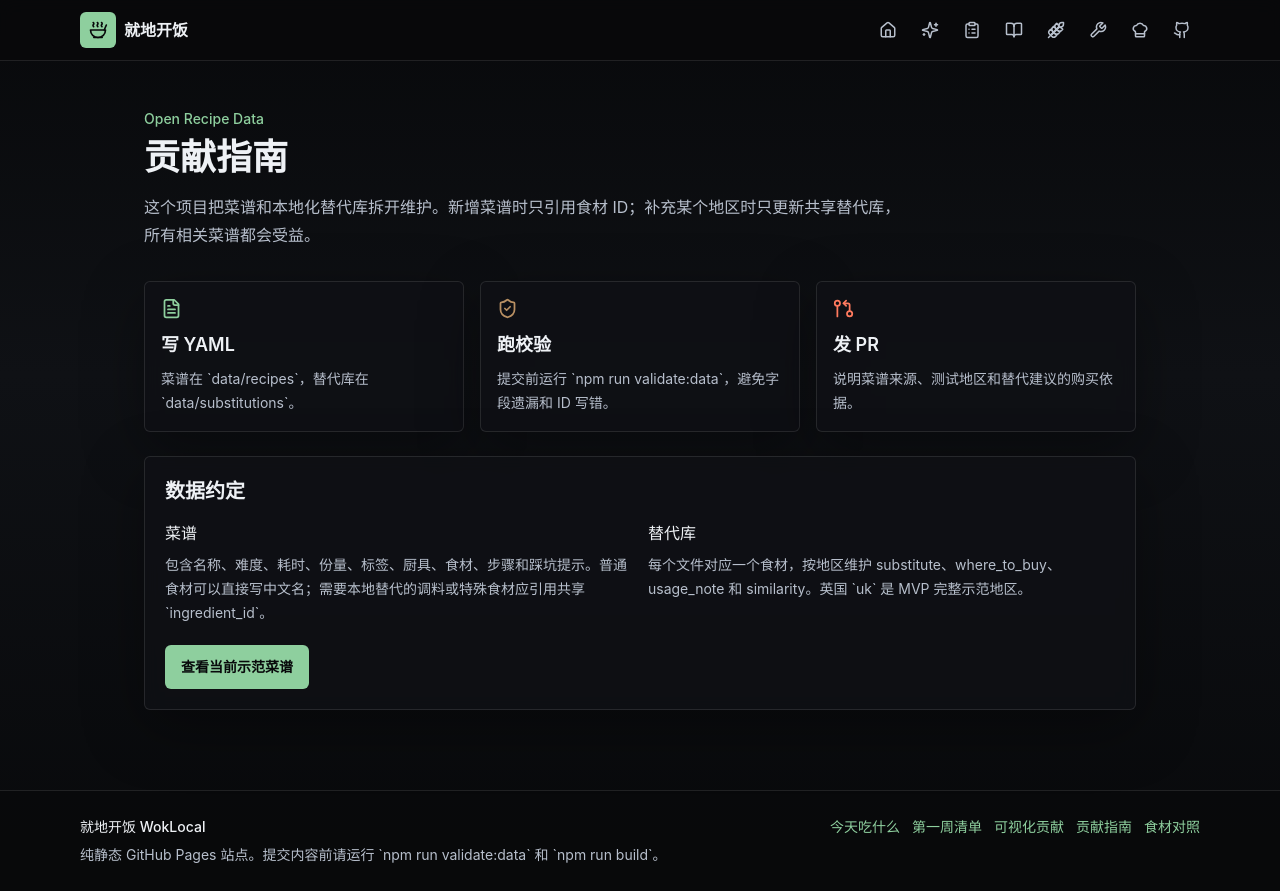
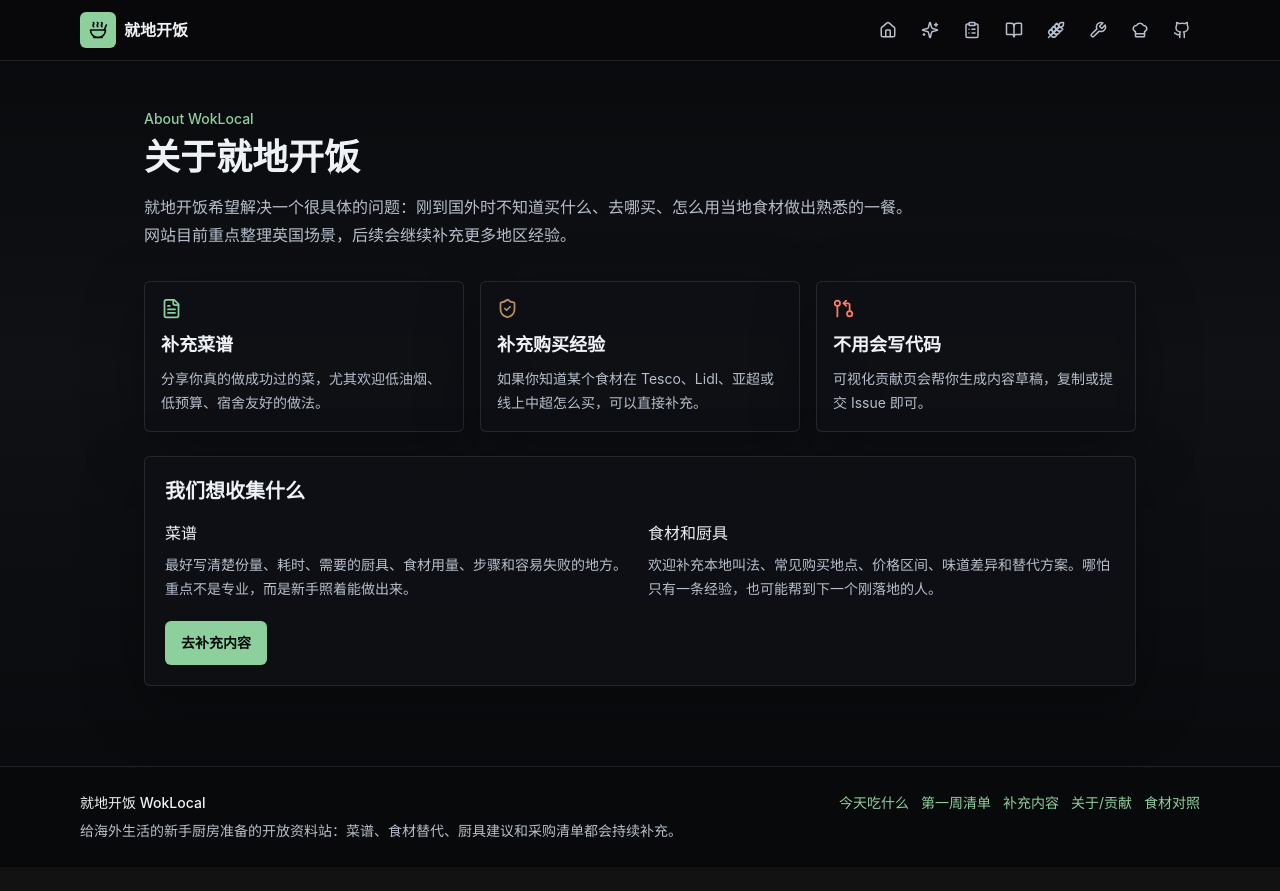
Before and after one commit to SunRichardSKT/WokLocal, a Next.js app: page /about in a window 1280 px wide. After the commit the page ends 867 px from the top, so only its background shows below. Built offline with nearby package versions, Linux system fonts and the light colour scheme; no server answers.

Commit message:
Polish public-facing site copy

```diff
--- a/app/about/page.tsx
+++ b/app/about/page.tsx
@@ -2,58 +2,58 @@ import Link from "next/link";
 import { FileText, GitPullRequestArrow, ShieldCheck } from "lucide-react";
 
 export const metadata = {
-  title: "贡献指南 | 就地开饭",
-  description: "了解如何为就地开饭贡献菜谱和地区替代食材信息。"
+  title: "关于与贡献 | 就地开饭",
+  description: "了解就地开饭如何帮助海外留学生快速搭建厨房，也欢迎补充菜谱、食材替代和厨具购买经验。"
 };
 
 export default function AboutPage() {
   return (
     <div className="mx-auto max-w-5xl px-4 py-6 sm:py-8">
       <section className="py-4">
-        <p className="text-sm font-medium text-scallion">Open Recipe Data</p>
-        <h1 className="mt-2 text-3xl font-semibold tracking-normal text-ink-100 sm:text-4xl">贡献指南</h1>
+        <p className="text-sm font-medium text-scallion">About WokLocal</p>
+        <h1 className="mt-2 text-3xl font-semibold tracking-normal text-ink-100 sm:text-4xl">关于就地开饭</h1>
         <p className="mt-4 max-w-3xl text-base leading-7 text-ink-300">
-          这个项目把菜谱和本地化替代库拆开维护。新增菜谱时只引用食材 ID；补充某个地区时只更新共享替代库，所有相关菜谱都会受益。
+          就地开饭希望解决一个很具体的问题：刚到国外时不知道买什么、去哪买、怎么用当地食材做出熟悉的一餐。网站目前重点整理英国场景，后续会继续补充更多地区经验。
         </p>
       </section>
 
       <section className="mt-4 grid gap-4 md:grid-cols-3">
         <div className="surface rounded-md p-4">
           <FileText className="text-scallion" size={21} aria-hidden="true" />
-          <h2 className="mt-3 text-lg font-semibold text-ink-100">写 YAML</h2>
-          <p className="mt-2 text-sm leading-6 text-ink-300">菜谱在 `data/recipes`，替代库在 `data/substitutions`。</p>
+          <h2 className="mt-3 text-lg font-semibold text-ink-100">补充菜谱</h2>
+          <p className="mt-2 text-sm leading-6 text-ink-300">分享你真的做成功过的菜，尤其欢迎低油烟、低预算、宿舍友好的做法。</p>
         </div>
         <div className="surface rounded-md p-4">
           <ShieldCheck className="text-soy" size={21} aria-hidden="true" />
-          <h2 className="mt-3 text-lg font-semibold text-ink-100">跑校验</h2>
-          <p className="mt-2 text-sm leading-6 text-ink-300">提交前运行 `npm run validate:data`，避免字段遗漏和 ID 写错。</p>
+          <h2 className="mt-3 text-lg font-semibold text-ink-100">补充购买经验</h2>
+          <p className="mt-2 text-sm leading-6 text-ink-300">如果你知道某个食材在 Tesco、Lidl、亚超或线上中超怎么买，可以直接补充。</p>
         </div>
         <div className="surface rounded-md p-4">
           <GitPullRequestArrow className="text-chili" size={21} aria-hidden="true" />
-          <h2 className="mt-3 text-lg font-semibold text-ink-100">发 PR</h2>
-          <p className="mt-2 text-sm leading-6 text-ink-300">说明菜谱来源、测试地区和替代建议的购买依据。</p>
+          <h2 className="mt-3 text-lg font-semibold text-ink-100">不用会写代码</h2>
+          <p className="mt-2 text-sm leading-6 text-ink-300">可视化贡献页会帮你生成内容草稿，复制或提交 Issue 即可。</p>
         </div>
       </section>
 
       <section className="surface mt-6 rounded-md p-5">
-        <h2 className="text-xl font-semibold text-ink-100">数据约定</h2>
+        <h2 className="text-xl font-semibold text-ink-100">我们想收集什么</h2>
         <div className="mt-4 grid gap-4 md:grid-cols-2">
           <div>
             <h3 className="font-medium text-ink-100">菜谱</h3>
             <p className="mt-2 text-sm leading-6 text-ink-300">
-              包含名称、难度、耗时、份量、标签、厨具、食材、步骤和踩坑提示。普通食材可以直接写中文名；需要本地替代的调料或特殊食材应引用共享 `ingredient_id`。
+              最好写清楚份量、耗时、需要的厨具、食材用量、步骤和容易失败的地方。重点不是专业，而是新手照着能做出来。
             </p>
           </div>
           <div>
-            <h3 className="font-medium text-ink-100">替代库</h3>
+            <h3 className="font-medium text-ink-100">食材和厨具</h3>
             <p className="mt-2 text-sm leading-6 text-ink-300">
-              每个文件对应一个食材，按地区维护 substitute、where_to_buy、usage_note 和 similarity。英国 `uk` 是 MVP 完整示范地区。
+              欢迎补充本地叫法、常见购买地点、价格区间、味道差异和替代方案。哪怕只有一条经验，也可能帮到下一个刚落地的人。
             </p>
           </div>
         </div>
         <div className="mt-5">
-          <Link className="inline-flex items-center justify-center rounded-md bg-scallion px-4 py-3 text-sm font-semibold text-ink-950 hover:bg-scallion/90" href="/recipes/">
-            查看当前示范菜谱
+          <Link className="inline-flex items-center justify-center rounded-md bg-scallion px-4 py-3 text-sm font-semibold text-ink-950 hover:bg-scallion/90" href="/contribute/">
+            去补充内容
           </Link>
         </div>
       </section>
--- a/app/contribute/page.tsx
+++ b/app/contribute/page.tsx
@@ -2,8 +2,8 @@ import { ContributionGenerator } from "@/components/contribution-generator";
 import { getEquipment, getIngredients } from "@/lib/data";
 
 export const metadata = {
-  title: "可视化贡献 | 就地开饭",
-  description: "通过表单生成菜谱、食材替代和厨具建议 YAML，并提交到 GitHub Issue。"
+  title: "补充内容 | 就地开饭",
+  description: "不用会写代码，也可以为就地开饭补充菜谱、食材替代和厨具购买经验。"
 };
 
 export default function ContributePage() {
@@ -14,9 +14,9 @@ export default function ContributePage() {
     <div className="mx-auto max-w-6xl px-4 py-6 sm:py-8">
       <section className="mb-6">
         <p className="text-sm font-medium text-scallion">No-code Contribution</p>
-        <h1 className="mt-2 text-3xl font-semibold tracking-normal text-ink-100 sm:text-4xl">可视化贡献</h1>
+        <h1 className="mt-2 text-3xl font-semibold tracking-normal text-ink-100 sm:text-4xl">补充内容</h1>
         <p className="mt-3 max-w-2xl text-sm leading-6 text-ink-300">
-          这里不会直接上传或改动仓库，只帮你把内容整理成标准 YAML 和 GitHub Issue 文本。复制、下载或打开 Issue 后，维护者再审核整理。
+          分享一道你做成功过的菜、一个靠谱替代食材，或者一条厨具购买经验。页面会帮你整理成可提交的内容草稿，不会直接上传或改动仓库。
         </p>
       </section>
       <ContributionGenerator ingredients={ingredients} equipmentItems={equipmentItems} />
--- a/app/layout.tsx
+++ b/app/layout.tsx
@@ -6,17 +6,17 @@ import "./globals.css";
 export const metadata: Metadata = {
   metadataBase: new URL(process.env.NEXT_PUBLIC_SITE_URL ?? "http://localhost:3000"),
   title: "就地开饭 WokLocal",
-  description: "面向海外新生的本地化厨房知识库：菜谱、替代食材、厨具和落地购买建议。",
+  description: "给海外留学生和刚搬到国外的人用的厨房指南：查菜谱、找本地替代食材、买基础厨具，先把饭做起来。",
   openGraph: {
     title: "就地开饭 WokLocal",
-    description: "按地区查本地替代食材、厨具购买建议和留学生厨房菜。",
+    description: "从第一周采购清单到快手菜谱，帮你用当地超市买得到的东西做出熟悉的一餐。",
     type: "website",
     locale: "zh_CN"
   },
   twitter: {
     card: "summary",
     title: "就地开饭 WokLocal",
-    description: "面向海外新生的本地化厨房知识库。"
+    description: "海外生活厨房指南：菜谱、替代食材、厨具和采购建议。"
   }
 };
 
--- a/app/page.tsx
+++ b/app/page.tsx
@@ -13,10 +13,10 @@ export default function HomePage() {
     <div className="mx-auto max-w-6xl px-4 py-6 sm:py-10">
       <section className="grid gap-6 lg:grid-cols-[minmax(0,1fr)_22rem] lg:items-end">
         <div className="py-4">
-          <p className="text-sm font-medium text-scallion">给刚到海外的新手做饭者</p>
+          <p className="text-sm font-medium text-scallion">海外生活厨房指南</p>
           <h1 className="mt-3 max-w-3xl text-4xl font-semibold tracking-normal text-ink-100 sm:text-5xl">就地开饭 WokLocal</h1>
           <p className="mt-5 max-w-2xl text-base leading-7 text-ink-300">
-            每道菜保留标准做法，也标出在当地超市能买到的替代食材、购买位置和味道差异。先从英国示范数据跑通，再让社区慢慢补齐更多地区。
+            给留学生、交换生和刚搬到国外的人用。这里整理了快手菜谱、当地超市替代食材、基础厨具和第一周采购清单，帮你用买得到的东西先把饭做起来。
           </p>
           <div className="mt-6 flex flex-col gap-3 sm:flex-row">
             <Link className="inline-flex items-center justify-center gap-2 rounded-md bg-scallion px-4 py-3 text-sm font-semibold text-ink-950 transition hover:bg-scallion/90" href="/recipes/">
@@ -28,7 +28,7 @@ export default function HomePage() {
               <Sparkles size={16} aria-hidden="true" />
             </Link>
             <Link className="inline-flex items-center justify-center gap-2 rounded-md border border-white/10 bg-white/[0.04] px-4 py-3 text-sm font-semibold text-ink-100 transition hover:bg-white/[0.08]" href="/about/">
-              贡献指南
+              了解项目
             </Link>
           </div>
         </div>
@@ -45,7 +45,7 @@ export default function HomePage() {
         <Link href="/ingredients/" className="surface rounded-md p-4 transition hover:border-scallion/40">
           <Wheat className="text-scallion" size={20} aria-hidden="true" />
           <p className="mt-3 text-2xl font-semibold text-ink-100">食材对照</p>
-          <p className="mt-1 text-sm leading-6 text-ink-300">输入中文或英文名，查英国超市替代品。</p>
+          <p className="mt-1 text-sm leading-6 text-ink-300">输入中文、英文或拼音，查当地可以买到的替代品。</p>
         </Link>
         <Link href="/equipment/" className="surface rounded-md p-4 transition hover:border-scallion/40">
           <Wrench className="text-soy" size={20} aria-hidden="true" />
@@ -58,7 +58,7 @@ export default function HomePage() {
         <Link href="/guides/" className="surface rounded-md p-4 transition hover:border-scallion/40">
           <ShoppingBasket className="text-scallion" size={20} aria-hidden="true" />
           <p className="mt-3 text-2xl font-semibold text-ink-100">英国</p>
-          <p className="mt-1 text-sm leading-6 text-ink-300">首个完整示范地区，覆盖常见英超与亚超购买场景。</p>
+          <p className="mt-1 text-sm leading-6 text-ink-300">当前重点覆盖英国，包含常见英超与亚超购买场景。</p>
         </Link>
         <div className="surface rounded-md p-4">
           <Clock3 className="text-soy" size={20} aria-hidden="true" />
@@ -68,7 +68,7 @@ export default function HomePage() {
         <div className="surface rounded-md p-4">
           <Flame className="text-chili" size={20} aria-hidden="true" />
           <p className="mt-3 text-2xl font-semibold text-ink-100">{recipes.length}</p>
-          <p className="mt-1 text-sm leading-6 text-ink-300">道结构化示范菜，另有 {ingredients.length} 个食材和 {equipment.length} 个厨具条目。</p>
+          <p className="mt-1 text-sm leading-6 text-ink-300">道可直接照做的菜谱，另有 {ingredients.length} 个食材和 {equipment.length} 个厨具条目。</p>
         </div>
       </section>
 
--- a/components/site-footer.tsx
+++ b/components/site-footer.tsx
@@ -6,7 +6,7 @@ export function SiteFooter() {
       <div className="mx-auto grid max-w-6xl gap-4 px-4 py-6 text-sm leading-6 text-ink-300 md:grid-cols-[minmax(0,1fr)_auto]">
         <div>
           <p className="font-medium text-ink-100">就地开饭 WokLocal</p>
-          <p className="mt-1">纯静态 GitHub Pages 站点。提交内容前请运行 `npm run validate:data` 和 `npm run build`。</p>
+          <p className="mt-1">给海外生活的新手厨房准备的开放资料站：菜谱、食材替代、厨具建议和采购清单都会持续补充。</p>
         </div>
         <div className="flex flex-wrap gap-3 md:justify-end">
           <Link className="text-scallion hover:text-scallion/80" href="/today/">
@@ -16,10 +16,10 @@ export function SiteFooter() {
             第一周清单
           </Link>
           <Link className="text-scallion hover:text-scallion/80" href="/contribute/">
-            可视化贡献
+            补充内容
           </Link>
           <Link className="text-scallion hover:text-scallion/80" href="/about/">
-            贡献指南
+            关于/贡献
           </Link>
           <Link className="text-scallion hover:text-scallion/80" href="/ingredients/">
             食材对照
--- a/components/site-nav.tsx
+++ b/components/site-nav.tsx
@@ -13,7 +13,7 @@ const navItems = [
   { href: "/ingredients/", label: "食材对照", icon: Wheat },
   { href: "/equipment/", label: "厨具", icon: Wrench },
   { href: "/guides/", label: "宝典", icon: ChefHat },
-  { href: "/about/", label: "贡献指南", icon: Github }
+  { href: "/about/", label: "关于/贡献", icon: Github }
 ];
 
 function isActive(pathname: string, href: string) {
```
